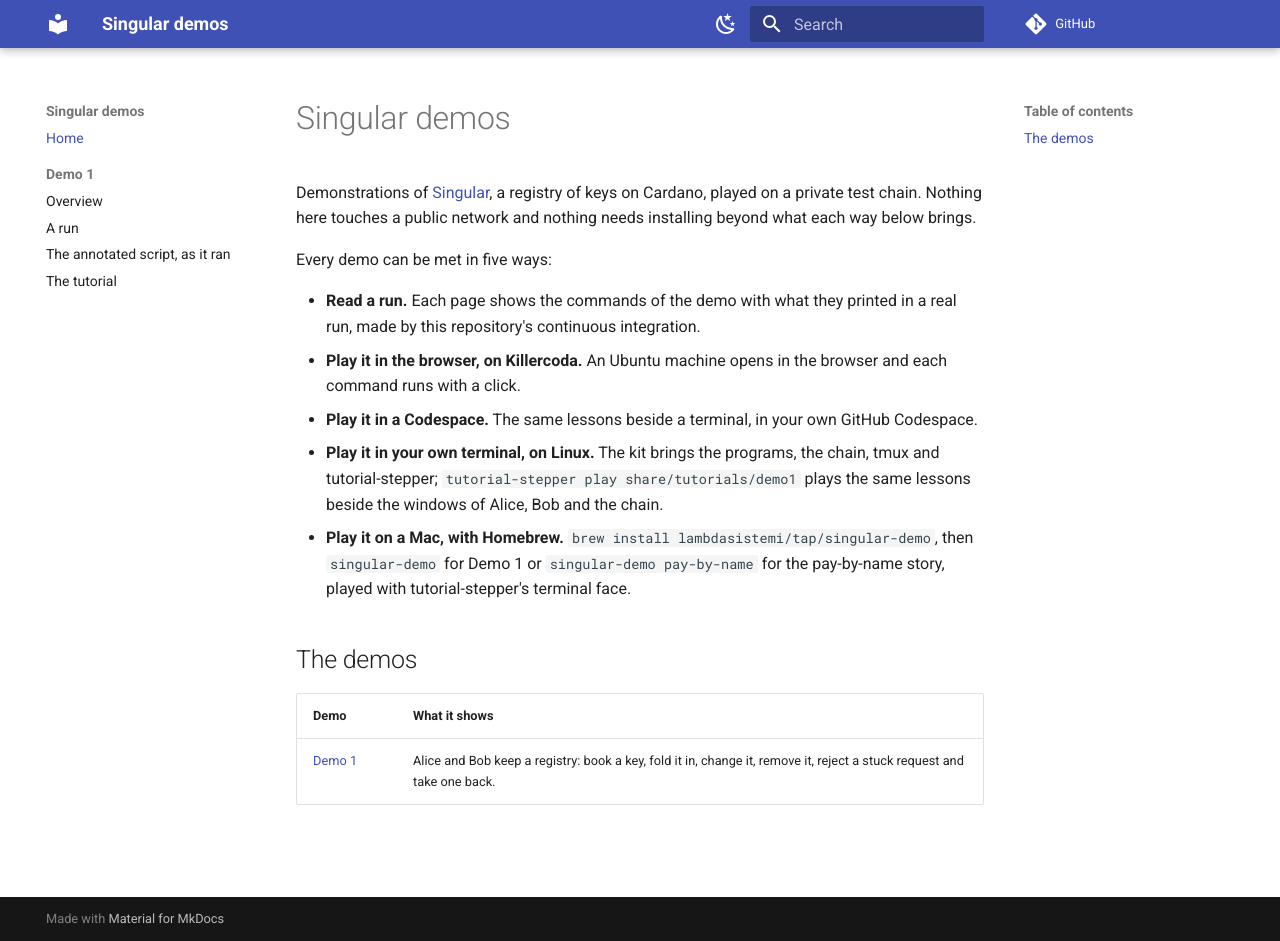
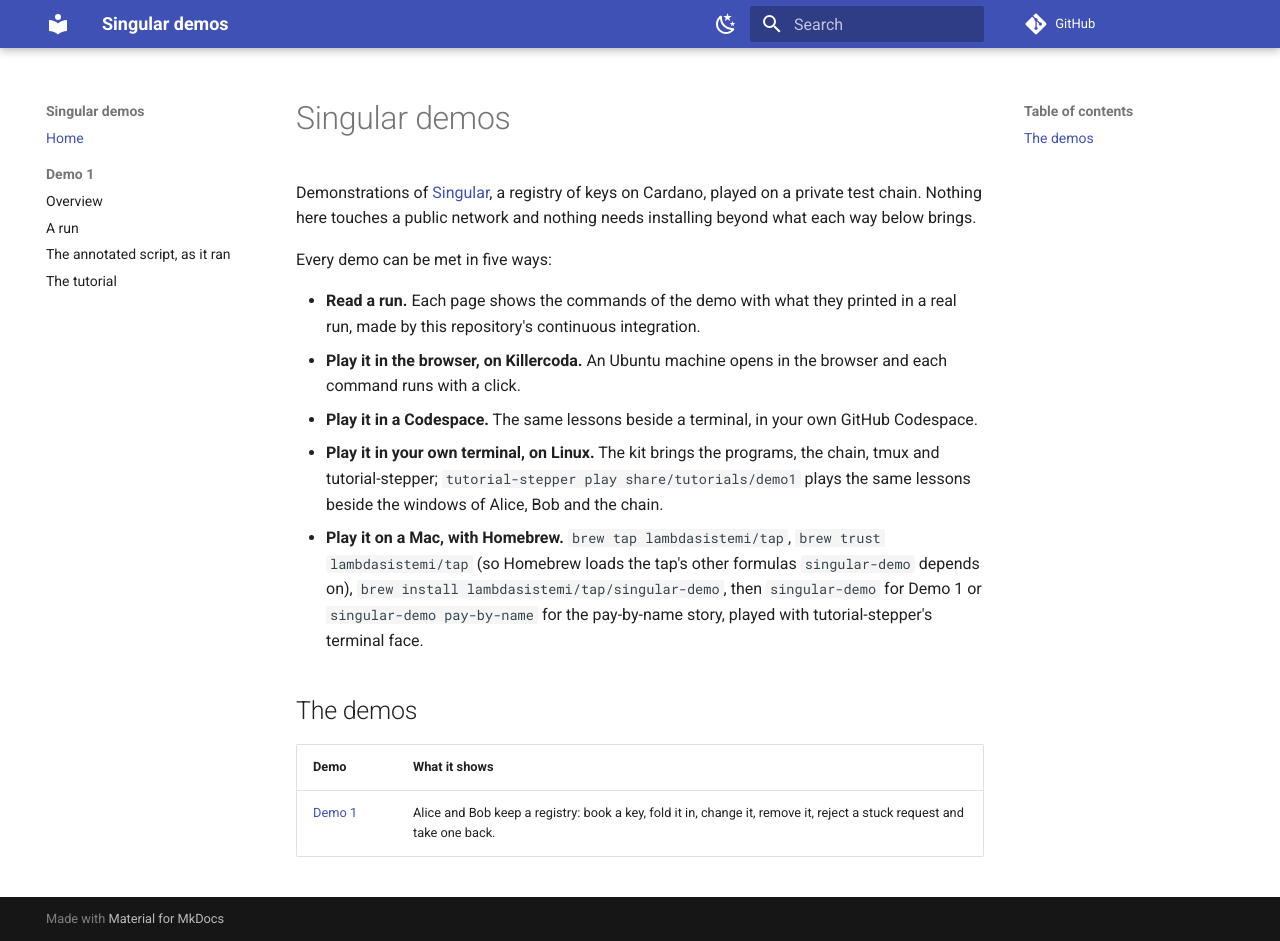
Before and after one commit to lambdasistemi/singular-demo, an MkDocs documentation site: the page built from docs/index.md, in a window 1280 px wide and 941 px high. Built offline with MkDocs 1.6.1 and Material for MkDocs 9.7.7, drawn with Linux system fonts in a browser that asks for light colours; comment, search, counter and statistics services are not loaded.

Commit message:
docs: trust the tap before installing on a Mac

```diff
--- a/docs/index.md
+++ b/docs/index.md
@@ -8,7 +8,7 @@
 - **Play it in the browser, on Killercoda.** An Ubuntu machine opens in the browser and each command runs with a click.
 - **Play it in a Codespace.** The same lessons beside a terminal, in your own GitHub Codespace.
 - **Play it in your own terminal, on Linux.** The kit brings the programs, the chain, tmux and tutorial-stepper; `tutorial-stepper play share/tutorials/demo1` plays the same lessons beside the windows of Alice, Bob and the chain.
-- **Play it on a Mac, with Homebrew.** `brew install lambdasistemi/tap/singular-demo`, then `singular-demo` for Demo 1 or `singular-demo pay-by-name` for the pay-by-name story, played with tutorial-stepper's terminal face.
+- **Play it on a Mac, with Homebrew.** `brew tap lambdasistemi/tap`, `brew trust lambdasistemi/tap` (so Homebrew loads the tap's other formulas `singular-demo` depends on), `brew install lambdasistemi/tap/singular-demo`, then `singular-demo` for Demo 1 or `singular-demo pay-by-name` for the pay-by-name story, played with tutorial-stepper's terminal face.
 
 ## The demos
 
```
Also changed, not shown: README.md (+4 -0 lines), docs/demo1/index.md (+1 -1 lines).
